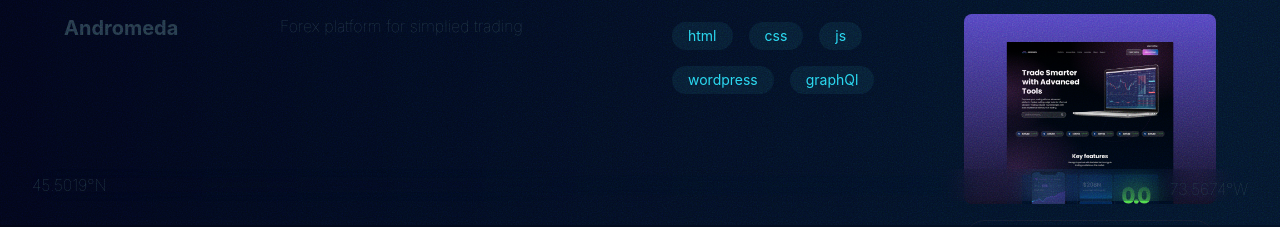
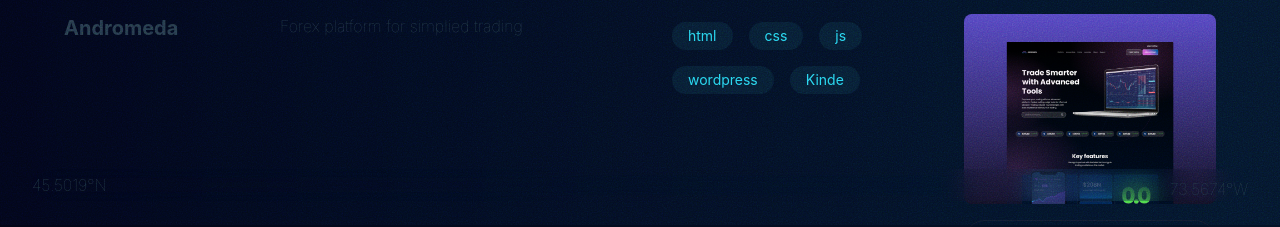
Before and after one commit to Alexanderkoum/Portfolio-2024, a React (Vite) app: page /projets in a window 1280 px wide. Shown: the part 575-802 px from the top of the page. Built offline with nearby package versions, Linux system fonts and the light colour scheme.

Commit message:
added kinde in the list

```diff
--- a/src/assets/Data/projectData.jsx
+++ b/src/assets/Data/projectData.jsx
@@ -15,7 +15,7 @@ const DataProject = [
         titleProject : 'Andromeda',
         lienProject : 'apple.ca',
         descProject : 'Forex platform for simplied trading',
-        stack : ['html','css','js','wordpress','graphQl']
+        stack : ['html','css','js','wordpress','Kinde']
     },
     {
         banner : SkillshootBanner,
--- a/tailwind.config.js
+++ b/tailwind.config.js
@@ -7,7 +7,7 @@ export default {
   theme: {
     extend: {
       backgroundImage: {
-        'hero-pattern': "url('/assets/gridpattern.png')",
+        'hero-pattern': "url('./assets/gridpattern.png')",
         'dotted-white': "url('/assets/minimal_halftone_pattern_background.jpg')",
       }
     },
```
